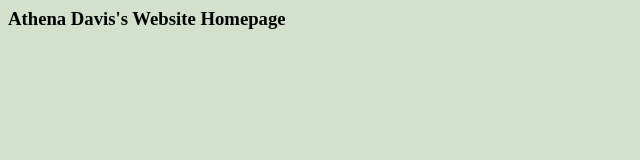
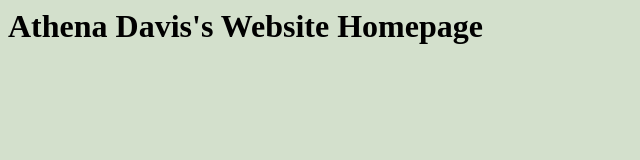
Before and after one commit to WVCS/website-athenadavis3, a plain HTML site: page index.html in a window 1280 px wide. Shown: the whole page, without its empty margins (0-640 px from the left). Drawn offline with Linux system fonts and the light colour scheme.

Commit message:
Update index.html

```diff
--- a/index.html
+++ b/index.html
@@ -7,7 +7,7 @@
 </head>
 
 
- <h3> Athena Davis's Website Homepage </h3>
+ <h1> Athena Davis's Website Homepage </h1>
 
 
 
```
